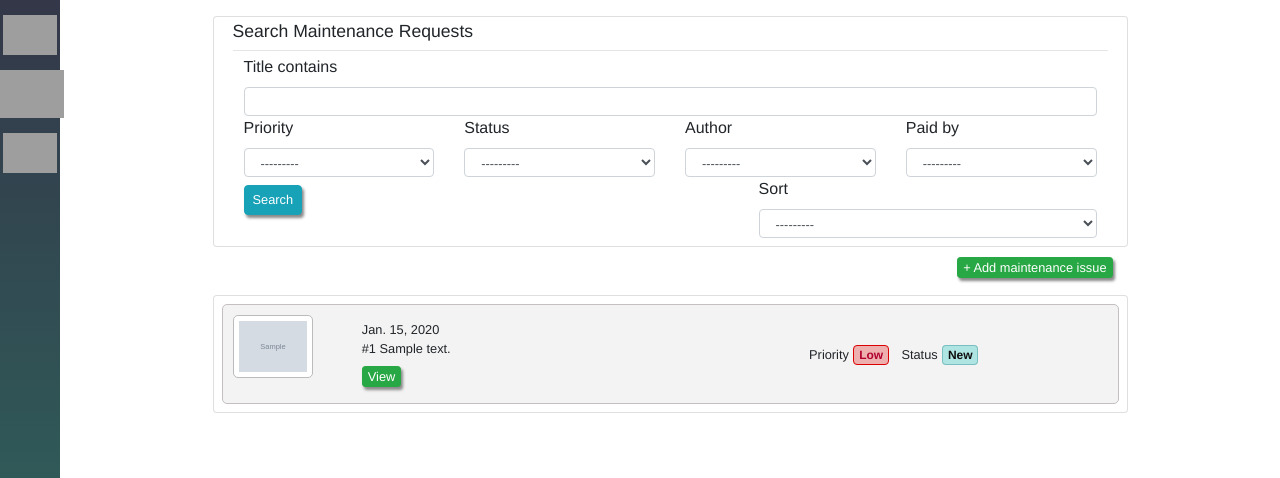
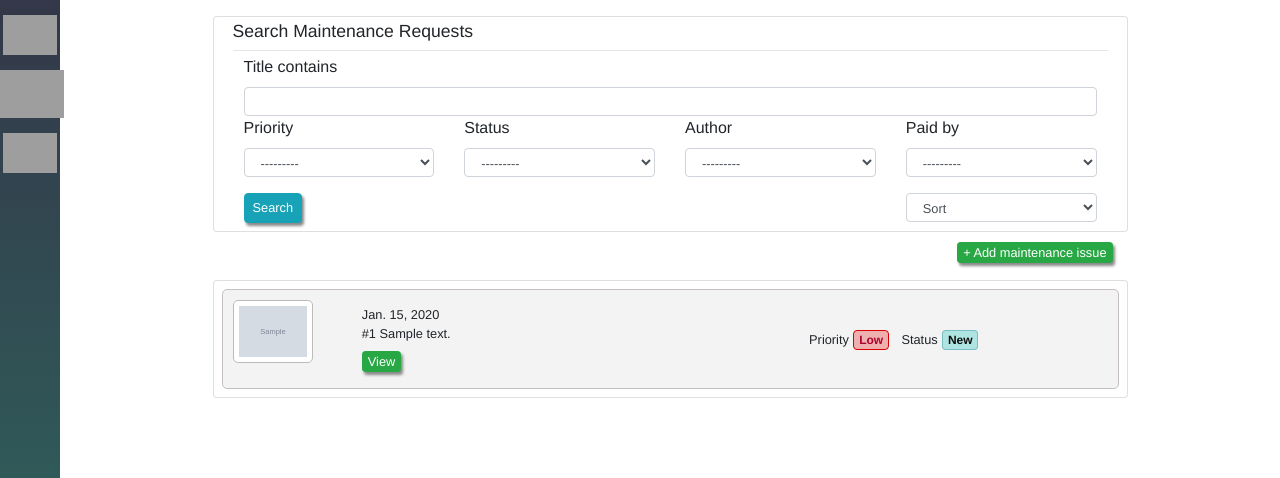
Before and after one commit to gitbush/tenant_share, a Django app: page /maintenance in a window 1280 px wide. Shown: the part 60-538 px from the top of the page. Run offline with Django 3.2, Linux system fonts and the light colour scheme; a user stored in the database is signed in; tables that the repository leaves empty hold one stand-in row (values such as "Sample post"); grey boxes marked "Sample" are stand-in pictures; some libraries are stand-ins or nearby versions; grey boxes are pictures that could not be loaded.

Commit message:
Move maint list sort label inside field
Better UX/UI

```diff
--- a/maintenance/filters.py
+++ b/maintenance/filters.py
@@ -7,7 +7,7 @@ class MaintListFilter(django_filters.FilterSet):
                ('oldest', 'Oldest')]
 
 
-    ordering = django_filters.ChoiceFilter(label='Sort',  choices=CHOICES, method='order_by')
+    ordering = django_filters.ChoiceFilter(label=False,  choices=CHOICES, method='order_by', empty_label='Sort')
 
     class Meta:
         model = MaintRequest
--- a/maintenance/templates/maintenance/maint_requests.html
+++ b/maintenance/templates/maintenance/maint_requests.html
@@ -1,5 +1,6 @@
 {% extends 'base.html' %}
 {% load crispy_forms_tags %}
+{% load widget_tweaks %}
 
 {% block content %}
     <div class="container-fluid">
@@ -16,10 +17,10 @@
                         <div class="col-6 col-sm-3">{{ maint_filter.form.paid_by|as_crispy_field }}</div>
                         <div class="col-12">
                             <div class="row justify-content-between">
-                                <div class="col-3 mt-2">
+                                <div class="col-3 mt-3">
                                     <button class="btn btn-md btn-info" type="submit">Search</button>
                                 </div>
-                                <div class="col-5">
+                                <div class="col-5 col-sm-3 mt-3">
                                         {{ maint_filter.form.ordering|as_crispy_field }}
                                 </div>
                             </div>
--- a/tenant_share_project/settings.py
+++ b/tenant_share_project/settings.py
@@ -46,6 +46,7 @@ INSTALLED_APPS = [
     'api.apps.ApiConfig',
     'crispy_forms',
     'rest_framework',
+    'widget_tweaks',
 ]
 
 MIDDLEWARE = [
```
